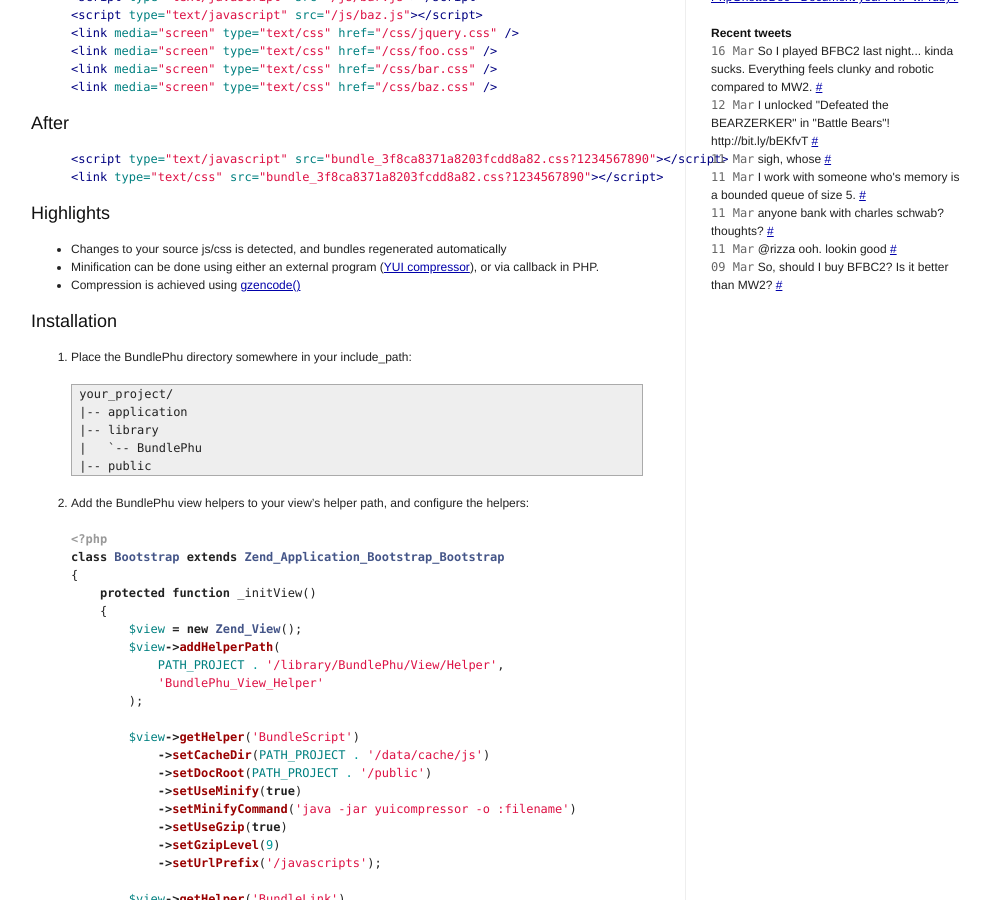
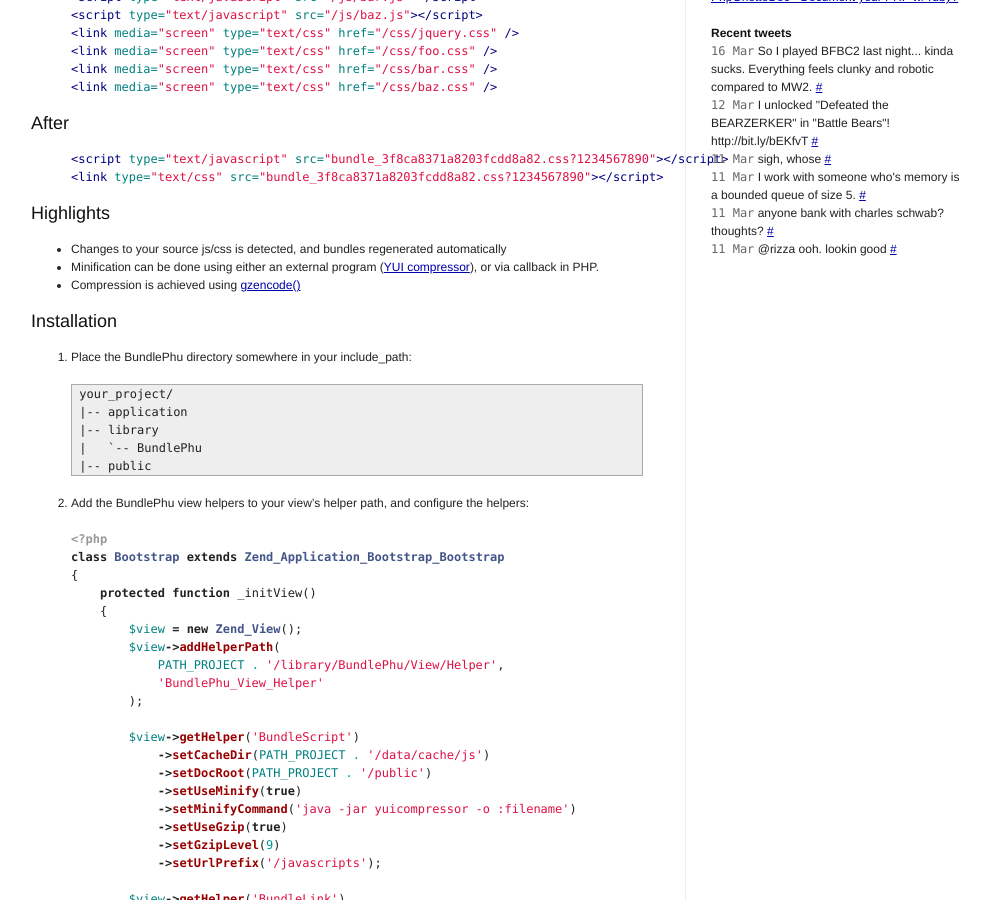
Before and after one commit to hobodave/hobodave.github.com, a Jekyll site: the page built from index.html, in a window 1280 px wide and 900 px high, scrolled down 553 px. Shown: the whole window, without its empty margins (134-1124 px from the left). Built offline with Jekyll 4.4.1, drawn with Linux system fonts in a browser that asks for light colours; Markdown is read by kramdown in place of the engine named in the settings; comment, search, counter and statistics services are not loaded.

Commit message:
Automatic tweet update

```diff
--- a/_includes/twitter.html
+++ b/_includes/twitter.html
@@ -5,5 +5,4 @@
 <li><span class="gentle">11 Mar</span> I work with someone who's memory is a bounded queue of size 5. <a href="http://twitter.com/hobodave/status/10343144513">#</a></li>
 <li><span class="gentle">11 Mar</span> anyone bank with charles schwab? thoughts? <a href="http://twitter.com/hobodave/status/10305731652">#</a></li>
 <li><span class="gentle">11 Mar</span> @rizza ooh. lookin good <a href="http://twitter.com/hobodave/status/10301355598">#</a></li>
-<li><span class="gentle">09 Mar</span> So, should I buy BFBC2? Is it better than MW2? <a href="http://twitter.com/hobodave/status/10243005621">#</a></li>
 </ul>
```
